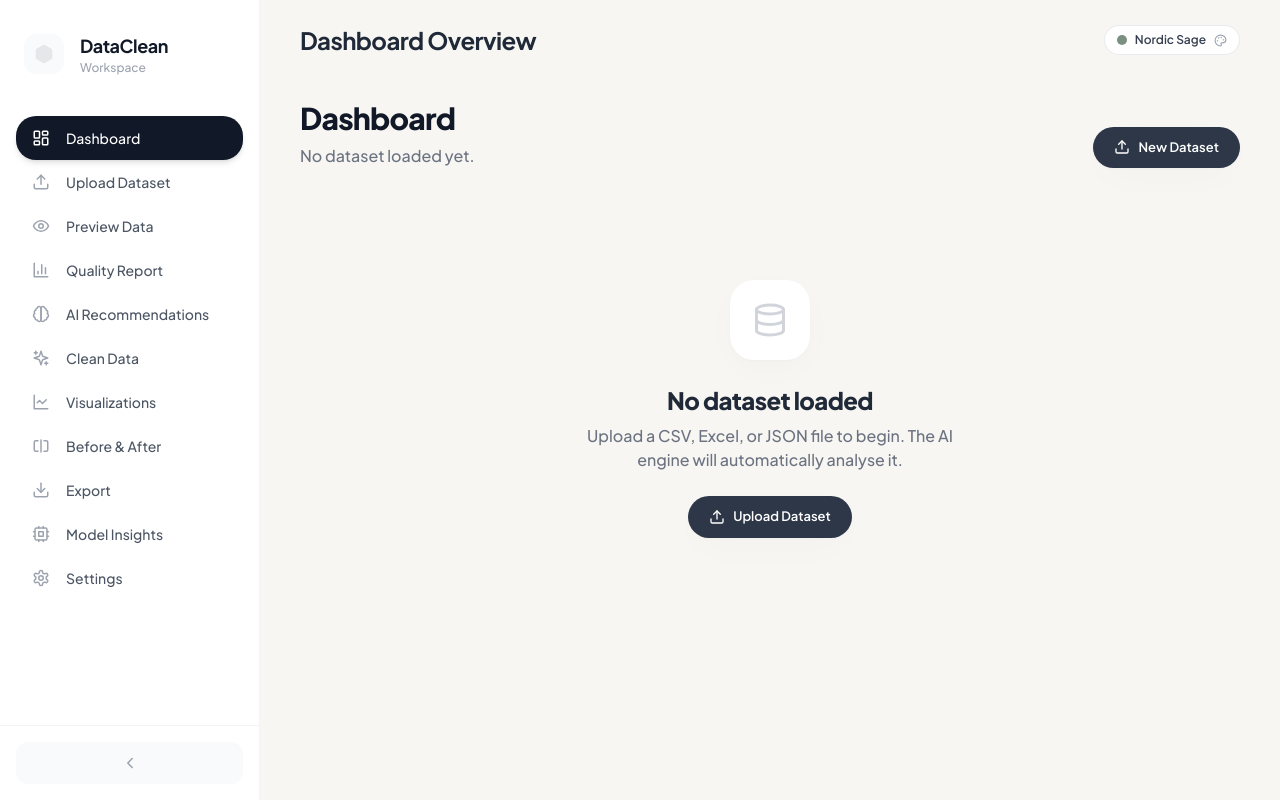
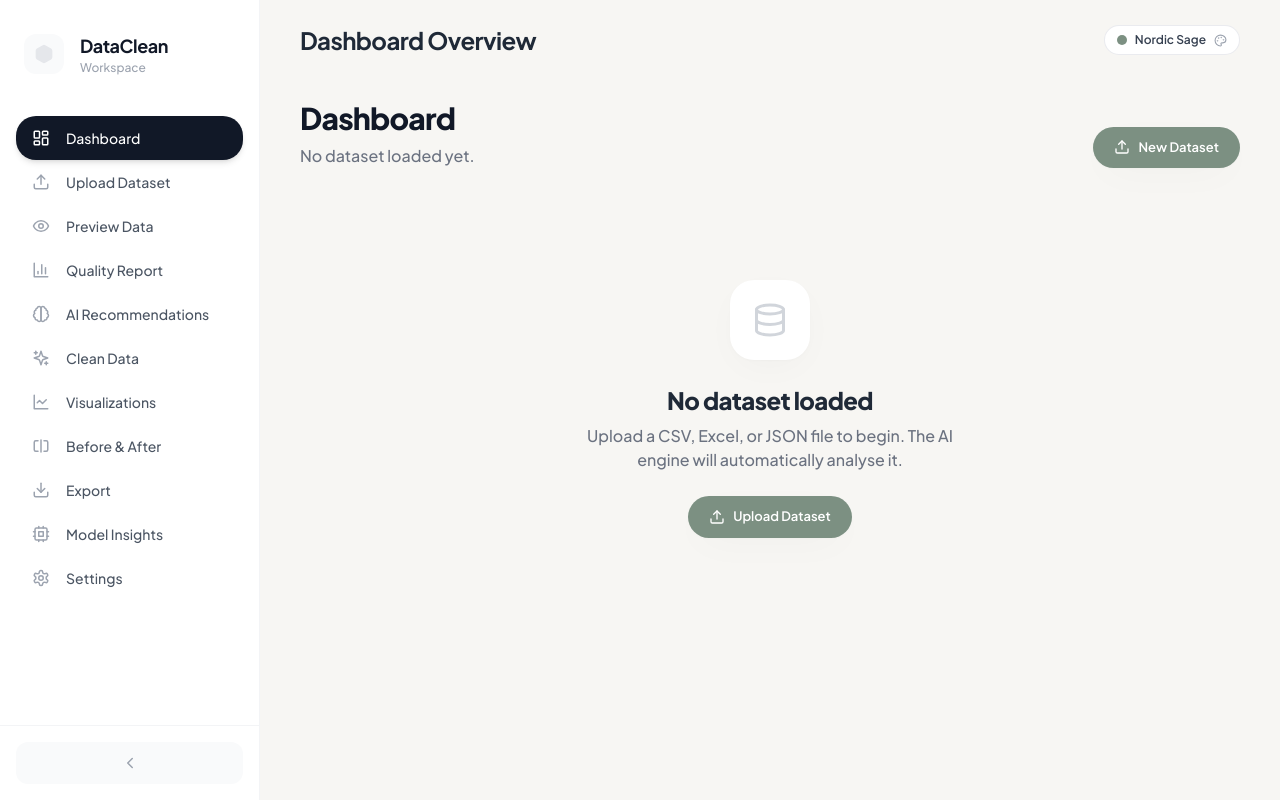
Before and after one commit to nandha0911/dataclean-ai, a React (Vite) app in the folder frontend/: page /#/dashboard in a window 1280 px wide. Built offline with nearby package versions, Linux system fonts and the light colour scheme.

Commit message:
Ensure all buttons, badges, backgrounds, and accent elements dynamically reflect the selected light color palette

```diff
--- a/frontend/src/index.css
+++ b/frontend/src/index.css
@@ -109,12 +109,12 @@ html { scroll-behavior: smooth; }
 
 body {
   font-family: 'Plus Jakarta Sans', sans-serif;
-  background-color: var(--nd-bg);
+  background-color: var(--nd-bg) !important;
   color: var(--nd-text-p);
   min-height: 100vh;
   overflow-x: hidden;
   -webkit-font-smoothing: antialiased;
-  transition: background-color 0.3s ease, color 0.3s ease;
+  transition: background-color 0.25s ease, color 0.25s ease;
 }
 
 /* ── Typography ─────────────────────────────────────────────── */
@@ -123,10 +123,35 @@ body {
 
 .text-p { color: var(--nd-text-p); }
 .text-s { color: var(--nd-text-s); }
-.text-sage { color: var(--nd-sage); }
+.text-sage { color: var(--nd-primary) !important; }
 .text-dusty { color: var(--nd-dusty); }
 .text-mustard { color: var(--nd-mustard); }
 .text-terra { color: var(--nd-terra); }
+
+/* ── Dynamic Overrides for Color Class Mapping ─────────────── */
+[class*="text-[#7C9082]"], [class*="text-[#7c9082]"] {
+  color: var(--nd-primary) !important;
+}
+
+[class*="bg-[#7C9082]"], [class*="bg-[#7c9082]"] {
+  background-color: var(--nd-primary) !important;
+}
+
+[class*="bg-[#7C9082]/10"], [class*="bg-[#7C9082]/15"], [class*="bg-[#7C9082]/20"], [class*="bg-[#7c9082]/10"], [class*="bg-[#7c9082]/20"] {
+  background-color: rgba(var(--nd-primary-rgb), 0.14) !important;
+}
+
+[class*="border-[#7C9082]"], [class*="border-[#7c9082]"] {
+  border-color: var(--nd-primary) !important;
+}
+
+[class*="border-[#7C9082]/20"], [class*="border-[#7C9082]/30"], [class*="border-[#7c9082]/20"], [class*="border-[#7c9082]/30"] {
+  border-color: rgba(var(--nd-primary-rgb), 0.25) !important;
+}
+
+[class*="bg-[#F7F6F3]"], [class*="bg-[#f7f6f3]"], [class*="bg-[#F2F5F3]"], [class*="bg-[#f2f5f3]"], [class*="bg-[#F9FAF9]"] {
+  background-color: var(--nd-bg) !important;
+}
 
 /* ── Cards ──────────────────────────────────────────────────── */
 .nordic-card {
@@ -152,13 +177,13 @@ body {
   border: 1px solid transparent;
 }
 .btn-nd-primary {
-  background: var(--nd-text-p);
-  color: var(--nd-surface);
+  background: var(--nd-primary) !important;
+  color: white !important;
 }
 .btn-nd-primary:hover {
-  background: #1A202C;
+  background: var(--nd-primary-hover) !important;
   transform: translateY(-1px);
-  box-shadow: 0 4px 12px rgba(0,0,0,0.1);
+  box-shadow: 0 4px 12px rgba(var(--nd-primary-rgb), 0.35);
 }
 .btn-nd-secondary {
   background: var(--nd-bg);
@@ -169,8 +194,8 @@ body {
   background: var(--nd-surface);
   box-shadow: 0 2px 8px rgba(0,0,0,0.05);
 }
-.btn-nd-sage    { background: var(--nd-sage);    color: white; }
-.btn-nd-sage:hover    { opacity: 0.92; box-shadow: 0 4px 12px rgba(var(--nd-primary-rgb), 0.35); transform: translateY(-1px); }
+.btn-nd-sage    { background: var(--nd-primary) !important; color: white !important; }
+.btn-nd-sage:hover    { background: var(--nd-primary-hover) !important; box-shadow: 0 4px 12px rgba(var(--nd-primary-rgb), 0.35); transform: translateY(-1px); }
 
 .btn-nd-mustard { background: var(--nd-mustard); color: white; }
 .btn-nd-mustard:hover { opacity: 0.92; box-shadow: 0 4px 12px rgba(212,163,115,0.3); transform: translateY(-1px); }
@@ -192,7 +217,7 @@ body {
   letter-spacing: 0.05em;
   text-transform: uppercase;
 }
-.badge-sage    { background: rgba(var(--nd-primary-rgb), 0.12); color: var(--nd-sage); border: 1px solid rgba(var(--nd-primary-rgb), 0.2); }
+.badge-sage    { background: rgba(var(--nd-primary-rgb), 0.14) !important; color: var(--nd-primary) !important; border: 1px solid rgba(var(--nd-primary-rgb), 0.25); }
 .badge-dusty   { background: rgba(122,139,153,0.12); color: var(--nd-dusty); }
 .badge-mustard { background: rgba(212,163,115,0.12); color: var(--nd-mustard); }
 .badge-terra   { background: rgba(200,130,114,0.12); color: var(--nd-terra); }
```
